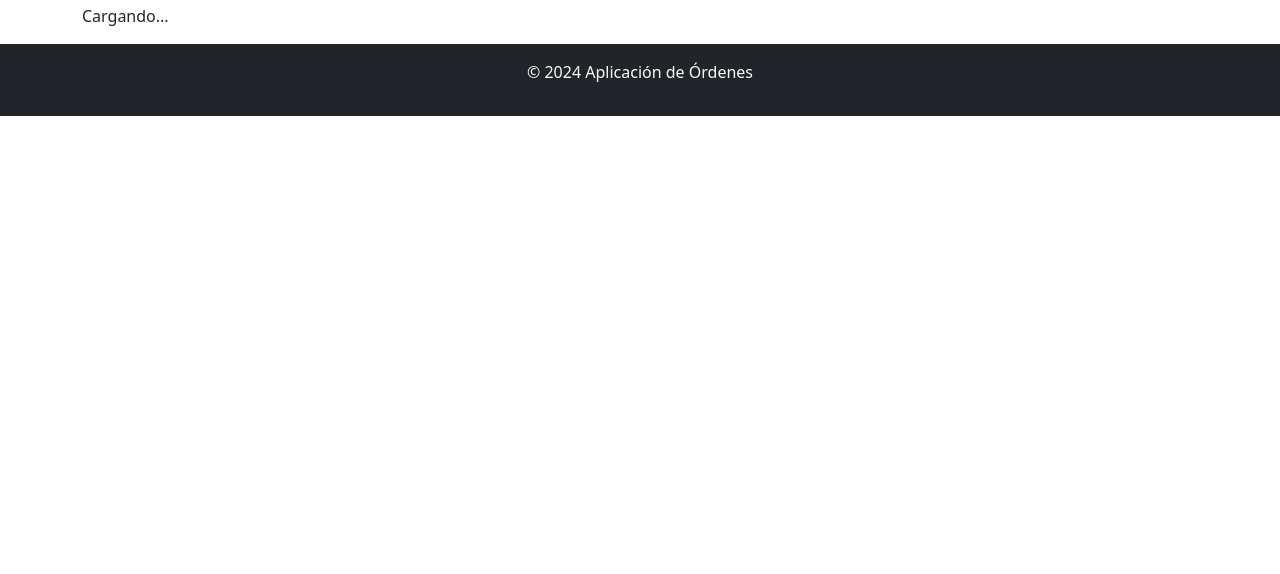
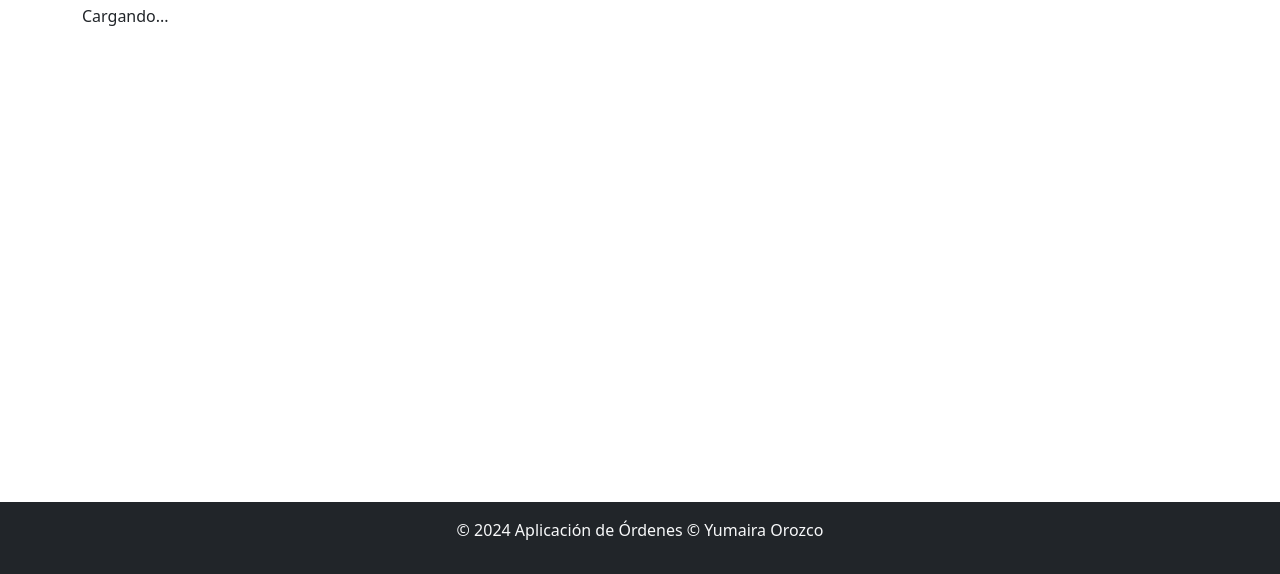
Before and after one commit to YumairaOrozco18/app-ihc-remote, a plain HTML site: page index.html in a window 1280 px wide. Shown: the part 226-800 px from the top of the page. Drawn offline with nearby package versions, Linux system fonts and the light colour scheme; a script that the page names is missing.

Commit message:
Update index.html

```diff
--- a/index.html
+++ b/index.html
@@ -7,7 +7,7 @@
     <!-- Agrega la CDN de Bootstrap -->
     <link href="https://cdn.jsdelivr.net/npm/bootstrap@5.0.0-beta3/dist/css/bootstrap.min.css" rel="stylesheet" integrity="sha384-eOJMYsd53ii+scO/bJGFsiCZc+5NDVN2yr8+0RDqr0Ql0h+rP48ckxlpbzKgwra6" crossorigin="anonymous">
     <!-- Agrega tu propio CSS personalizado si es necesario -->
-    <link rel="stylesheet">
+    <link rel="stylesheet" href="css/style.css">
 </head>
 <body>
     <header>
@@ -43,10 +43,10 @@
         </div>
     </main>
 
-    <footer class="bg-dark text-light text-center py-3">
+    <footer class="bg-dark text-light text-center py-3 fixed-bottom">
         <!-- Pie de página -->
         <div class="container">
-            <p>&copy; 2024 Aplicación de Órdenes</p>
+            <p>&copy; 2024 Aplicación de Órdenes    &copy;            Yumaira Orozco</p>
         </div>
     </footer>
 
```
